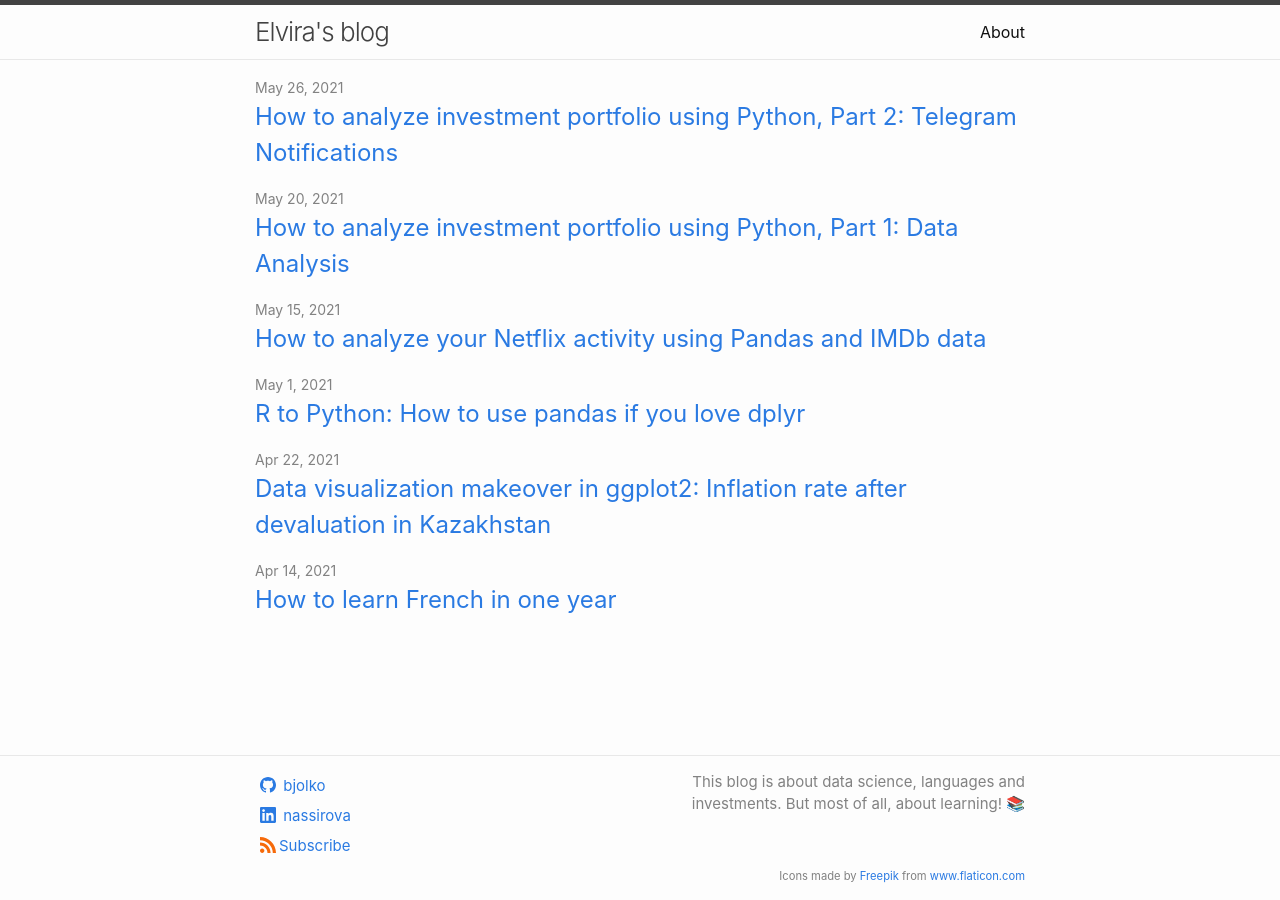
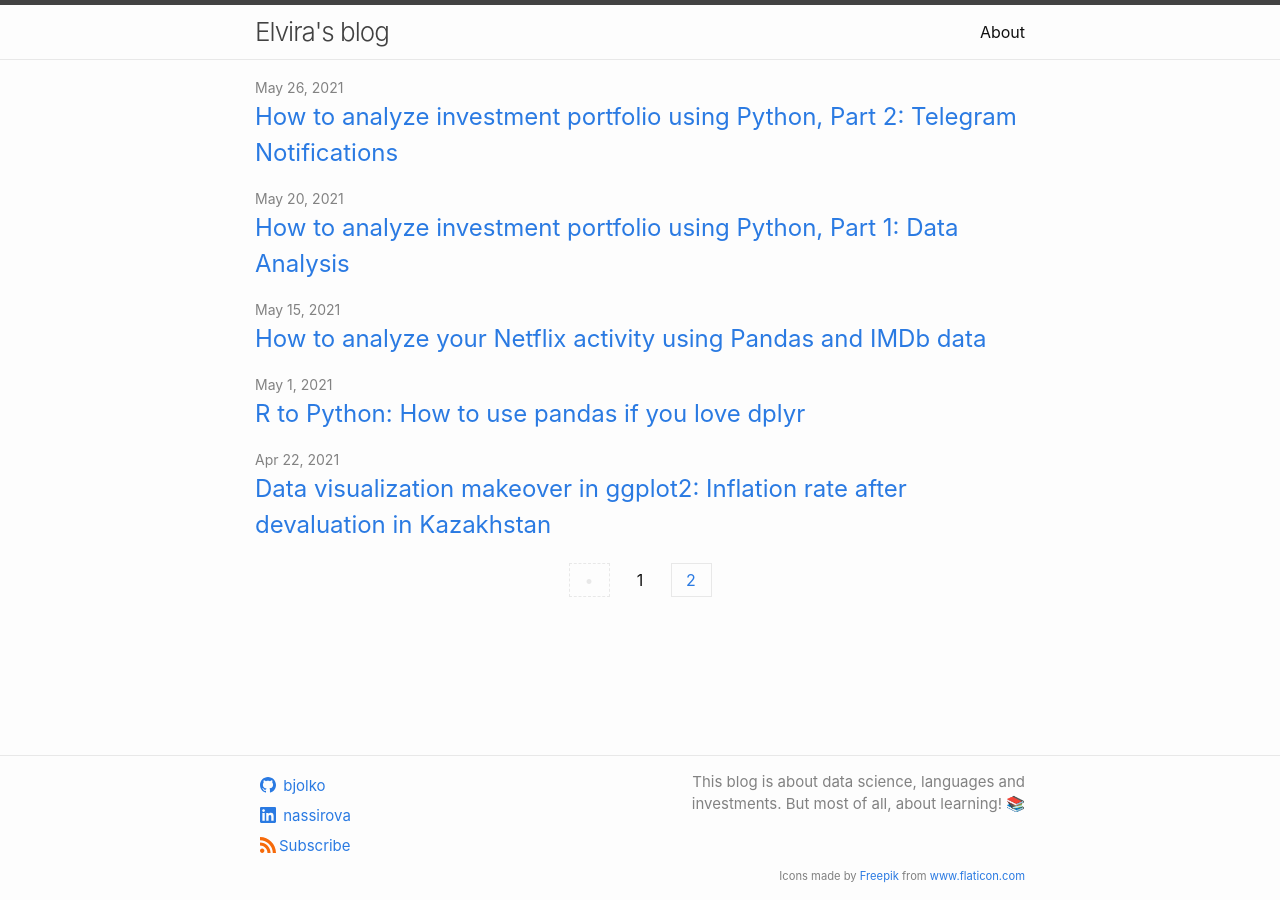
Before and after one commit to bjolko/bjolko.github.io, a Jekyll site: the page built from docs/index.html, in a window 1280 px wide. Built offline with Jekyll 4.4.1, drawn with Linux system fonts in a browser that asks for light colours; the list of posts is cut into pages by our own code; comment, search, counter and statistics services are not loaded.

Commit message:
Add pagination

```diff
--- a/docs/Gemfile
+++ b/docs/Gemfile
@@ -31,3 +31,5 @@ gem "wdm", "~> 0.1.1", :platforms => [:mingw, :x64_mingw, :mswin]
 # SEO tag https://github.com/jekyll/jekyll-seo-tag
 gem 'jekyll-seo-tag'
 gem 'jekyll-sitemap'
+gem 'jekyll-remote-theme'
+gem 'jekyll-paginate'
--- a/docs/_config.yml
+++ b/docs/_config.yml
@@ -43,9 +43,12 @@ plugins:
   - jekyll-feed
   - jekyll-seo-tag
   - jekyll-sitemap
+  - jekyll-paginate
 
 # Google Analytics
 google_analytics: UA-194316282-1
+
+paginate:     5
 
 # Exclude from processing.
 # The following items will not be processed, by default.
```
Also changed, not shown: docs/Gemfile.lock, docs/index.html (renamed from docs/index.markdown).
